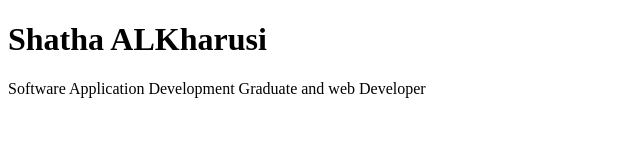
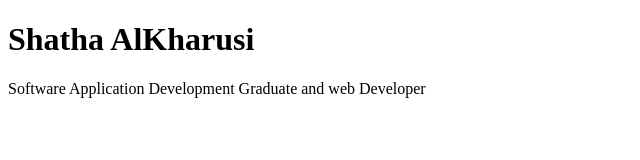
Before and after one commit to shathaalkharusi/frontend-course, a plain HTML site: page index.html in a window 1280 px wide. Shown: the whole page, without its empty margins (0-640 px from the left). Drawn offline with Linux system fonts and the light colour scheme.

```diff
--- a/index.html
+++ b/index.html
@@ -6,7 +6,7 @@
     <title>Frontend Course</title>
 </head>
 <body>
-    <h1>Shatha ALKharusi</h1>
+    <h1>Shatha AlKharusi</h1>
     <p>Software Application Development Graduate and web Developer</p>
 </body>
 </html>
```
